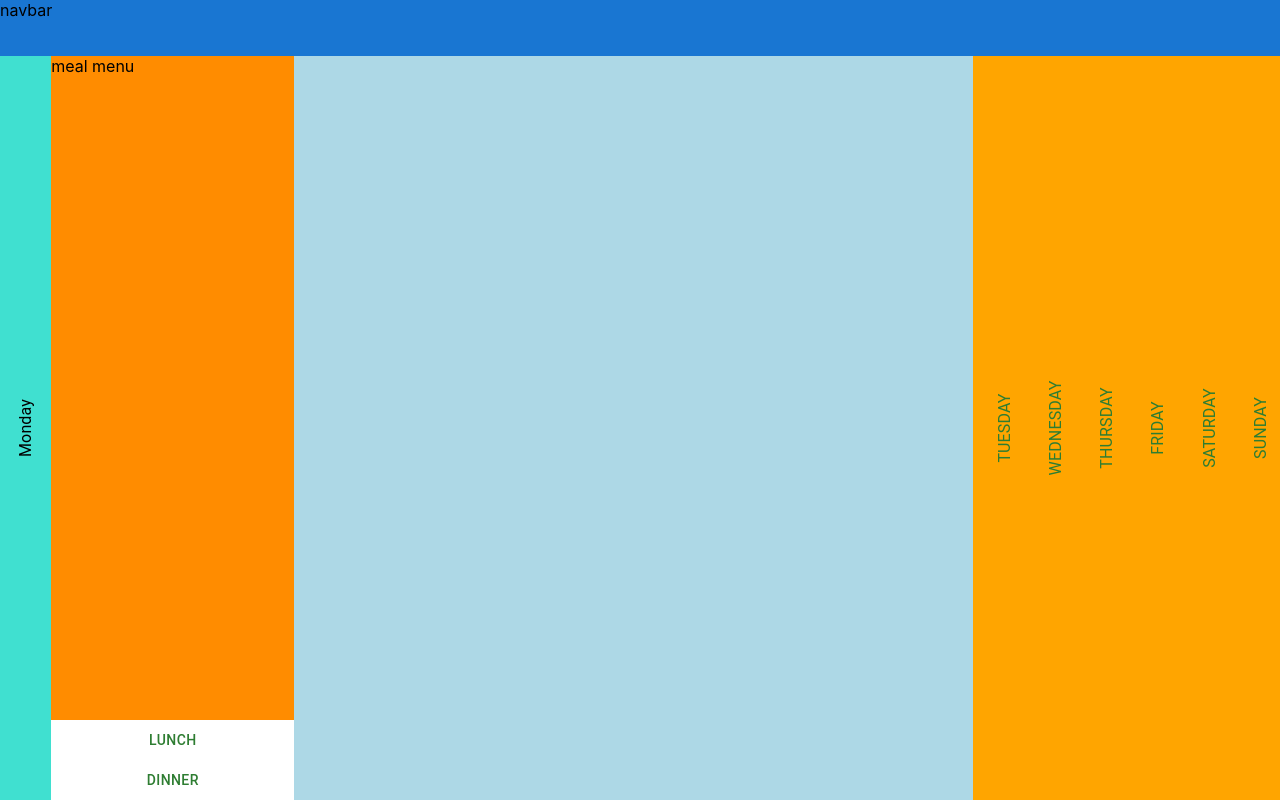
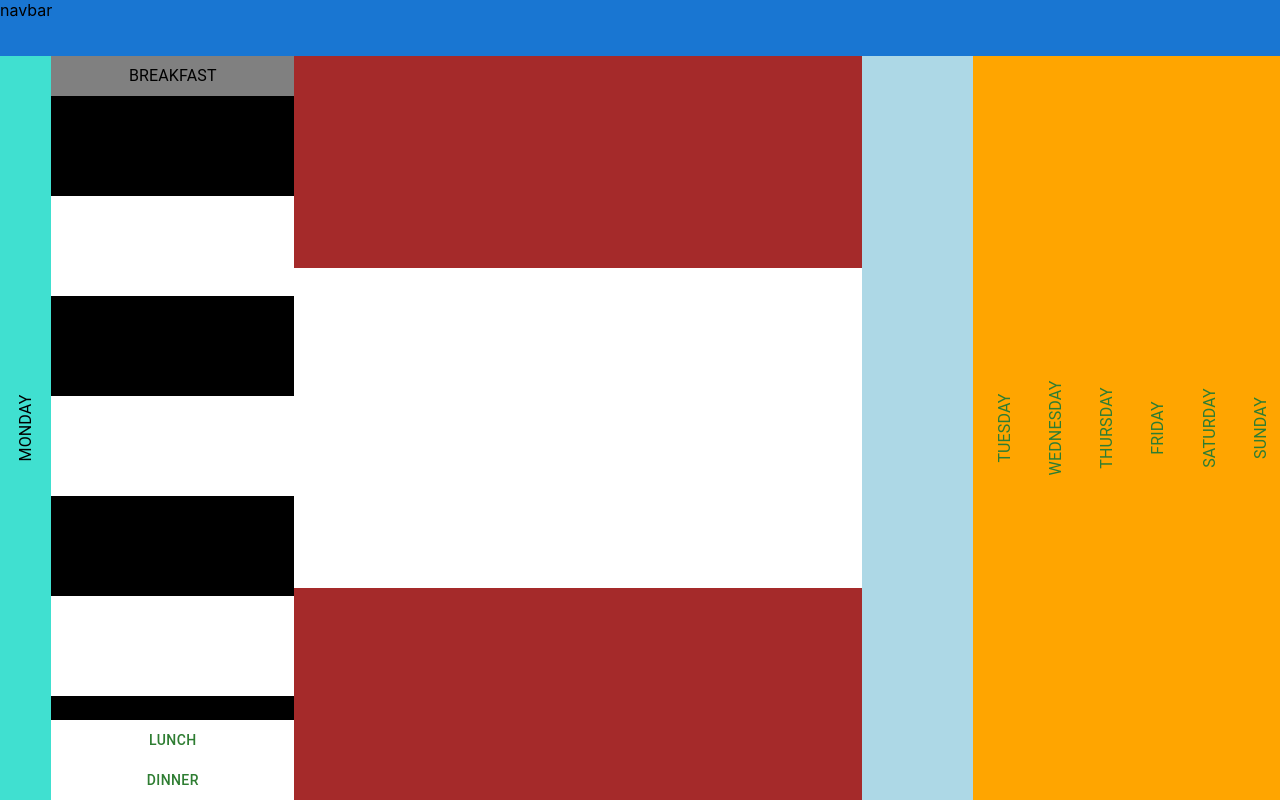
Before and after one commit to grigory-krasovsky/foodlist-front, a React (Create React App) app: page / in a window 1280 px wide. Built offline with nearby package versions, Linux system fonts and the light colour scheme.

Commit message:
inner scroll

```diff
--- a/src/containers/targetDay/index.jsx
+++ b/src/containers/targetDay/index.jsx
@@ -1,11 +1,11 @@
-import React, {useEffect, useState} from "react";
+import React from "react";
 import Typography from "@mui/material/Typography";
-import {Button, Grid, Slide} from "@mui/material";
-import { motion, useAnimationControls } from "framer-motion"
+import {Button, Grid} from "@mui/material";
+import {motion} from "framer-motion"
+import Box from "@mui/material/Box";
+import SearchContainer from "./searchContainer";
 
 export default function TargetDay(props) {
-
-    const [currentMeal, setCurrentMeal] = useState("")
 
     const MEALS = [
         {"name": "Breakfast"},
@@ -22,29 +22,46 @@ export default function TargetDay(props) {
     return (
         <>
             <motion.div
-                initial={props.leftMotion ? {  x: "-5vh" } : {  x: "5vh" }}
-                animate={{ x: 0 }}
+                initial={props.leftMotion ? {x: "-4vw"} : {x: "4vw"}}
+                animate={{x: 0}}
+                transition={{duration: 1}}
             >
-                <Grid container direction={'column'} height={'93vh'} sx={{backgroundColor: "lightblue"}}>
-                    <Grid item xs={12} width={"4vw"} className={'outer-rotation'} sx={{backgroundColor: "turquoise"}}>
+                <Grid container direction={'column'} height={'93vh'} sx={{backgroundColor: "lightblue"}} id={"test"}>
+                    <Grid container>
+                        <Grid item width={"4vw"} className={'outer-rotation'} sx={{backgroundColor: "turquoise"}}>
+                            <motion.div
+                                initial={{opacity: 0}}
+                                animate={{opacity: 1}}
+                                transition={{duration: 1}}
+                            >
                             <Typography className={'rotate inner-rotation'}>
-                            {props.days[props.index].name}
+                                {props.days[props.index].name.toUpperCase()}
                             </Typography>
-
+                            </motion.div>
                         </Grid>
-                    <Grid container>
                         <Grid item xs={3}>
-                            {MEALS.map((meal) => {
+                            {MEALS.map((meal, i) => {
                                 return (
                                     props.days[props.index].currentMeal !== meal.name ?
                                         <MealTitle
-                                            handleChangeMeal = {handleChangeMeal}
-                                            meal = {meal}
-                                        /> : <MealMenu/>
+                                            key={i}
+                                            handleChangeMeal={handleChangeMeal}
+                                            meal={meal}
+                                        /> : <MealMenu
+                                            key={i}
+                                            meal={meal}
+                                        />
                                 )
                             })}
+                        </Grid><Grid item justifyContent="center"
+                                     alignItems="center"
+                                     display={'flex'}
+                                     sx={{backgroundColor: "brown"}}
+                                     xs={7}>
+                        <SearchContainer/>
                     </Grid>
                     </Grid>
+
                 </Grid>
             </motion.div>
 
@@ -53,25 +70,8 @@ export default function TargetDay(props) {
     )
 }
 
-const MealMenu = () => {
-    return <motion.div
-        // initial={{ opacity: 0 }}
-        // animate={{ opacity: 1 }}
-        // transition={{ duration: 0.5 }}
-    >
-        <Grid item height={'83vh'} sx={{backgroundColor: "darkorange"}}>
-            meal menu
-        </Grid>
-    </motion.div>
-}
-
 const MealTitle = (props) => {
     return (
-        <motion.div
-            // initial={{ opacity: 0 }}
-            // animate={{ opacity: 1 }}
-            // transition={{ duration: 1 }}
-        >
         <Grid item height={'5vh'} sx={{backgroundColor: "white"}}>
             <Button
                 color={'success'}
@@ -81,6 +81,90 @@ const MealTitle = (props) => {
                 {props.meal.name}
             </Button>
         </Grid>
-        </motion.div>
     )
 }
+
+const MealMenu = (props) => {
+    return (
+        <>
+            <Box height={'5vh'} sx={{backgroundColor: "gray"}} display="flex"
+                 justifyContent="center"
+                 alignItems="center">
+                <Typography>
+                    {props.meal.name.toUpperCase()}
+                </Typography>
+            </Box>
+            <Grid item height={'78vh'} sx={{backgroundColor: "darkorange"}}
+                  style={{
+                      overflow: "hidden",
+                      overflowY: "scroll" // added scroll
+                  }}>
+
+                <Box height='100px'
+                     sx={{backgroundColor: "black"}}>
+
+                </Box>
+                <Box height='100px'
+                     sx={{backgroundColor: "white"}}>
+
+                </Box><Box height='100px'
+                           sx={{backgroundColor: "black"}}>
+
+            </Box>
+                <Box height='100px'
+                     sx={{backgroundColor: "white"}}>
+
+                </Box><Box height='100px'
+                           sx={{backgroundColor: "black"}}>
+
+            </Box>
+                <Box height='100px'
+                     sx={{backgroundColor: "white"}}>
+
+                </Box><Box height='100px'
+                           sx={{backgroundColor: "black"}}>
+
+            </Box>
+                <Box height='100px'
+                     sx={{backgroundColor: "white"}}>
+
+                </Box><Box height='100px'
+                           sx={{backgroundColor: "black"}}>
+
+            </Box>
+                <Box height='100px'
+                     sx={{backgroundColor: "white"}}>
+
+                </Box><Box height='100px'
+                           sx={{backgroundColor: "black"}}>
+
+            </Box>
+                <Box height='100px'
+                     sx={{backgroundColor: "white"}}>
+
+                </Box><Box height='100px'
+                           sx={{backgroundColor: "black"}}>
+
+            </Box>
+                <Box height='100px'
+                     sx={{backgroundColor: "white"}}>
+
+                </Box><Box height='100px'
+                           sx={{backgroundColor: "black"}}>
+
+            </Box>
+                <Box height='100px'
+                     sx={{backgroundColor: "white"}}>
+
+                </Box><Box height='100px'
+                           sx={{backgroundColor: "black"}}>
+
+            </Box>
+                <Box height='100px'
+                     sx={{backgroundColor: "white"}}>
+
+                </Box>
+            </Grid>
+        </>
+    )
+}
--- /dev/null
+++ b/src/containers/targetDay/searchContainer.jsx
@@ -0,0 +1,12 @@
+import React from 'react'
+import Box from "@mui/material/Box";
+
+export default function SearchContainer(props) {
+
+    return (
+        <Box sx={{background: "white"}} height={"40vh"} width={"100%"} justifyContent={'center'} alignContent={'center'}>
+
+        </Box>
+    )
+
+}
--- a/src/containers/week/index.jsx
+++ b/src/containers/week/index.jsx
@@ -37,7 +37,7 @@ export default function Week() {
         }])
 
     const [targetDay, setTargetDay] = useState(days[0]);
-    const [currentIndex, setCurrentIndex] = useState();
+    const [currentIndex, setCurrentIndex] = useState(0);
     const [leftMotion, setLeftMotion] = useState(false);
 
     const handleDayClick = (item, index) => {
@@ -49,23 +49,23 @@ export default function Week() {
     return (
         <>
             <Grid container height={'93vh'} direction={'column'} sx ={{backgroundColor: 'orange'}}>
-                {days.map((day, index) => {
+                {days.map((day, i) => {
                     return targetDay === day ?
-                        <Grid item xs={12} width={"76%"} >
+                        <Grid item xs={12} width={"76%"} key = {i}>
                             <TargetDay
                                 days = {days}
                                 setDays = {setDays}
-                                index = {index}
+                                index = {i}
                                 leftMotion = {leftMotion}
                             />
                         </Grid>
                         :
-                        <Grid item xs={12} width={"4vw"} className={'outer-rotation'}>
+                        <Grid item xs={12} width={"4vw"} className={'outer-rotation'} key = {i}>
                             <Button
                                 color={'success'}
                                 sx={{height: '100%', width: '100%'}}
                                 onClick={() => {
-                                    handleDayClick(day, index)
+                                    handleDayClick(day, i)
                                 }}>
                                 <Typography className={'rotate inner-rotation'}>
                                     {day.name}
```
Lines whose indentation alone changed are shown as unchanged.
